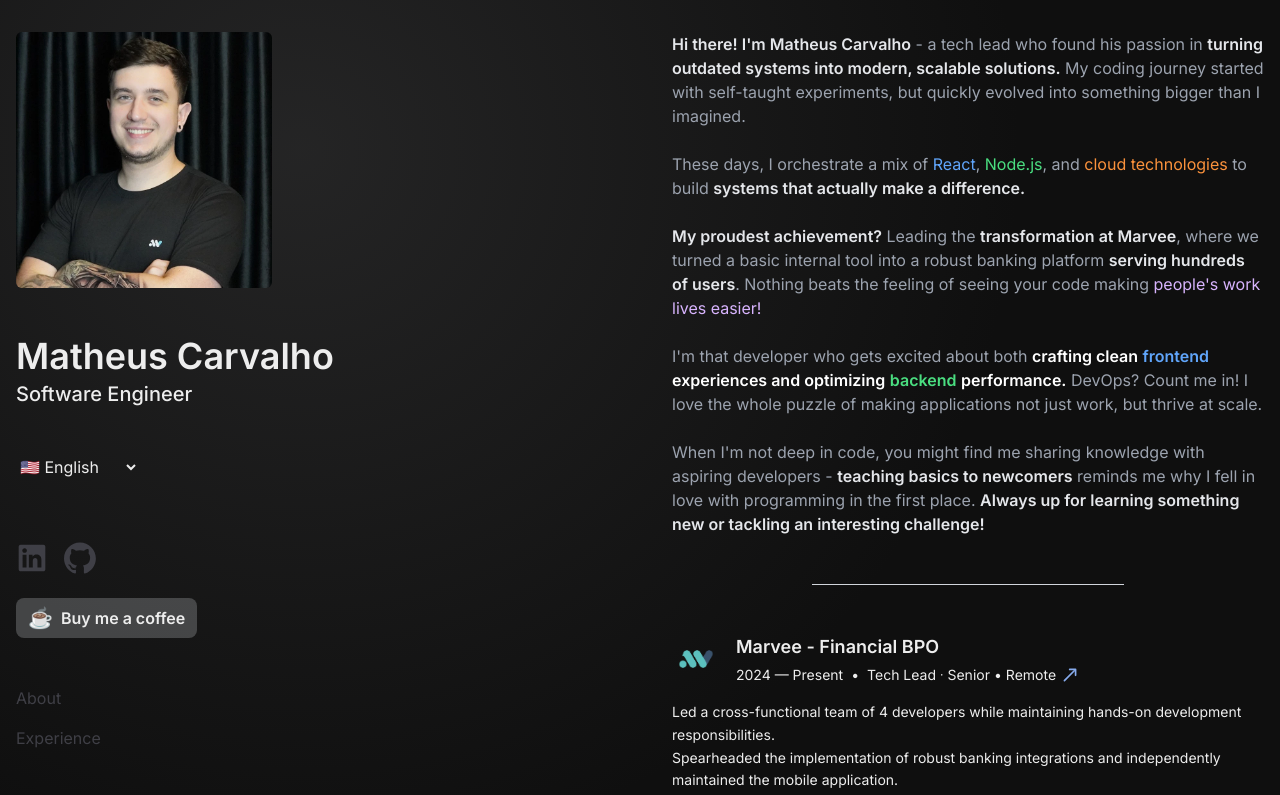
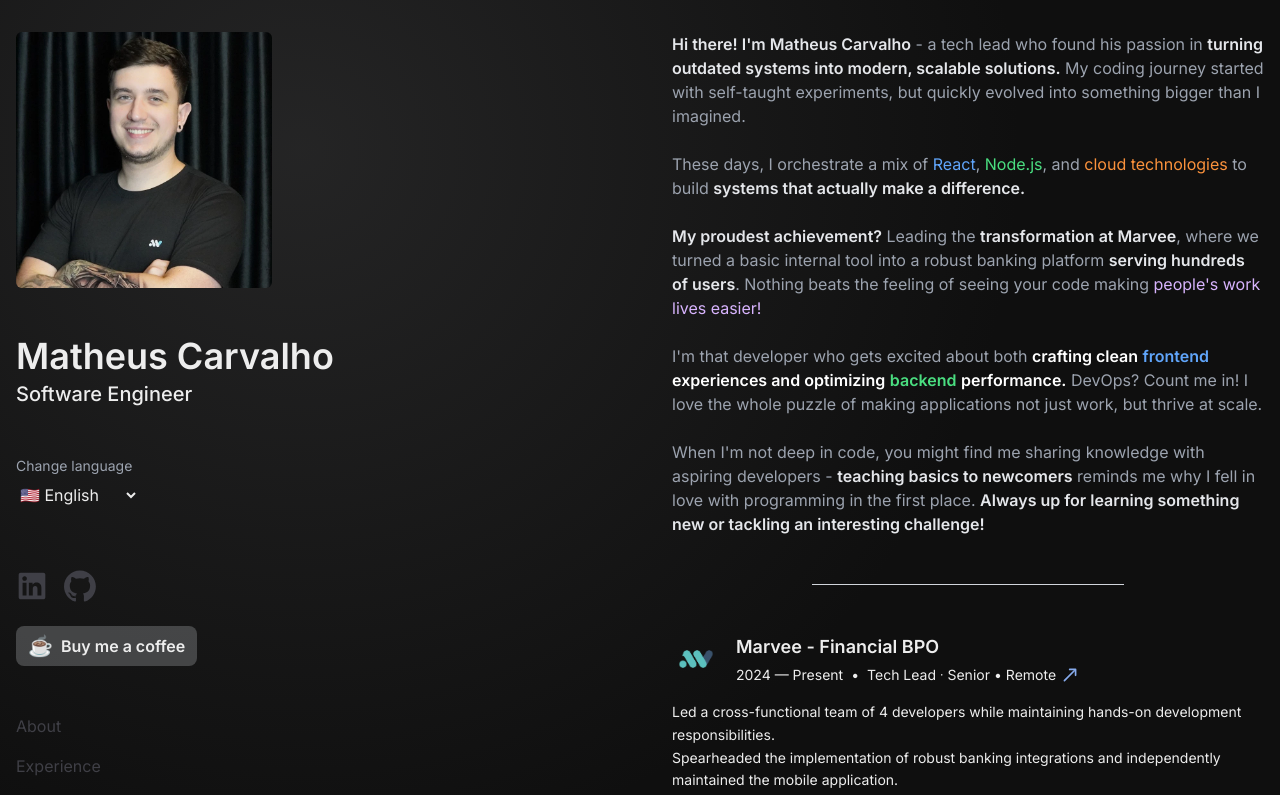
Before and after one commit to matheussss1/portifolio, a Next.js app: page /en in a window 1280 px wide. Shown: the top 795 px of the page. Built offline with nearby package versions, Linux system fonts and the light colour scheme.

Commit message:
chore: progresso

```diff
--- a/src/app/[locale]/page.tsx
+++ b/src/app/[locale]/page.tsx
@@ -30,7 +30,12 @@
                         <h2 className="text-xl font-medium">Software Engineer</h2>
 
                     </div>
-                    <ChangeLocale />
+                    <div className="flex flex-col gap-2">
+                        <span className="text-sm text-gray-400">
+                            {t("header.changeLocale")}
+                        </span>
+                        <ChangeLocale />
+                    </div>
                     <div className="flex flex-col gap-6">
                         <div className="flex gap-4 mt-4 items-center">
                             <a
--- a/src/components/change-locale.tsx
+++ b/src/components/change-locale.tsx
@@ -11,7 +11,9 @@
     }
 
     return (
-        <select className="bg-transparent w-fit" onChange={(e) => changeLocale(e.target.value)} value={pathname.split("/")[1]}>
+        <select className="bg-transparent w-fit"
+            aria-label="Change language"
+            onChange={(e) => changeLocale(e.target.value)} value={pathname.split("/")[1]}>
             <option value="en">🇺🇸 English</option>
             <option value="br">🇧🇷 Português</option>
         </select>
--- a/src/messages/br.json
+++ b/src/messages/br.json
@@ -5,6 +5,7 @@
     "header": {
       "name": "Matheus Carvalho",
       "role": "Engenheiro de Software",
+      "changeLocale": "Mudar idioma",
       "buyMeCoffee": "Me pague um café",
       "nav": {
         "about": "Sobre",
--- a/src/messages/en.json
+++ b/src/messages/en.json
@@ -5,6 +5,7 @@
     "header": {
     "name": "Matheus Carvalho",
     "role": "Software Engineer",
+    "changeLocale": "Change language",
     "buyMeCoffee": "Buy me a coffee",
     "nav": {
       "about": "About",
```
